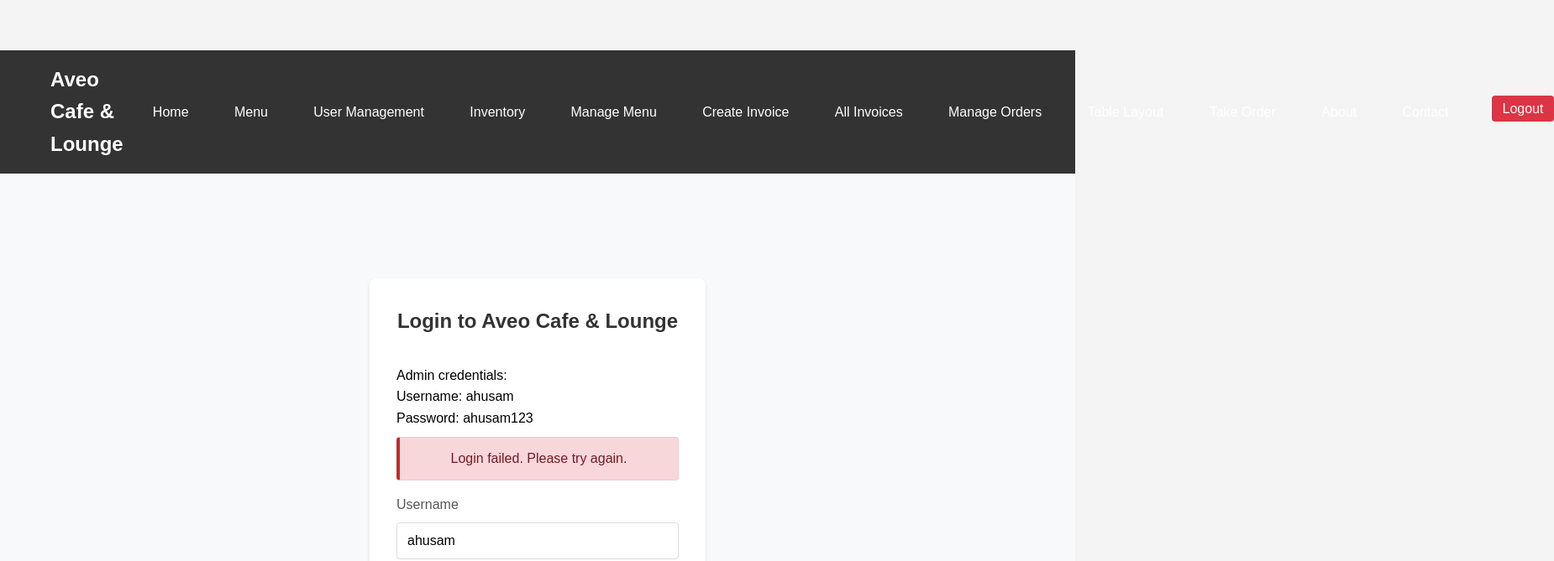
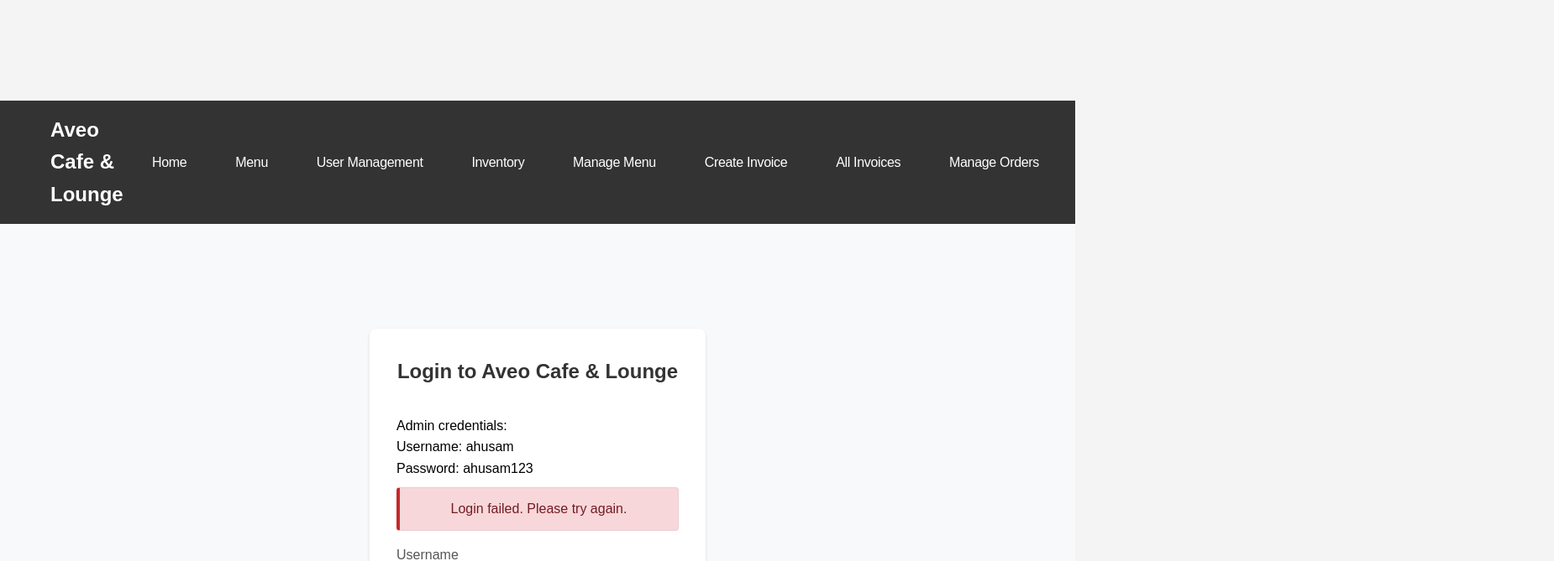
Before and after one commit to Rettey-G/Aveo-cafe-lounge, a React (Create React App) app in the folder frontend/: page /login in a window 1280 px wide. Shown: the top 669 px of the page at 84% size, 1850 px wide, since content can reach past the window. Built offline with nearby package versions, Linux system fonts and the light colour scheme; no server answers.

Commit message:
Fix critical issues: API 500 errors, invoice generation, inventory management, navbar width

```diff
--- a/frontend/src/App.css
+++ b/frontend/src/App.css
@@ -8,6 +8,18 @@ body {
   font-family: 'Arial', sans-serif;
   line-height: 1.6;
   background-color: #f4f4f4;
+  margin: 0;
+  padding: 0;
+  width: 100%;
+  overflow-x: hidden;
+}
+
+/* Add padding to body to accommodate fixed navbar */
+body > div#root > div.app {
+  padding-top: 60px;
+  width: 100%;
+  overflow-x: hidden;
+  box-sizing: border-box;
 }
 
 .container {
--- a/frontend/src/components/Navbar.css
+++ b/frontend/src/components/Navbar.css
@@ -6,15 +6,19 @@
   top: 0;
   left: 0;
   z-index: 1000;
+  overflow-x: hidden;
+  min-height: 50px;
 }
 
 .navbar-container {
   display: flex;
   justify-content: space-between;
   align-items: center;
+  width: 100%;
   max-width: 1200px;
   margin: 0 auto;
-  padding: 0 2rem;
+  padding: 0 0.5rem;
+  overflow-x: hidden;
 }
 
 .navbar-logo {
@@ -43,21 +47,23 @@
 
 .nav-item {
   position: relative;
+  margin-right: 5px;
 }
 
 .nav-links {
   color: #fff;
   text-decoration: none;
-  font-size: 0.78rem;
+  font-size: 0.7rem;
   font-weight: 500;
   transition: all 0.3s ease;
-  padding: 0.4rem 0.2rem;
+  padding: 0.25rem 0.15rem;
   position: relative;
   display: inline-block;
   background: none;
   border: none;
   cursor: pointer;
   white-space: nowrap;
+  letter-spacing: -0.02em;
 }
 
 .nav-links:hover {
--- a/frontend/src/pages/InventoryPage.js
+++ b/frontend/src/pages/InventoryPage.js
@@ -85,7 +85,9 @@ const InventoryPage = () => {
           });
 
           // Use axios directly to avoid interceptor issues with FormData
-          const response = await axios.post(`${api.defaults.baseURL}/inventory`, formDataWithImage, {
+          // Fix the URL by removing /api suffix and then adding it properly
+          const baseUrl = api.defaults.baseURL.replace('/api', '');
+          const response = await axios.post(`${baseUrl}/api/inventory`, formDataWithImage, {
             headers: {
               'Content-Type': 'multipart/form-data',
               'Authorization': `Bearer ${localStorage.getItem('token')}`
--- a/frontend/src/pages/InvoicePage.js
+++ b/frontend/src/pages/InvoicePage.js
@@ -95,19 +95,32 @@ const InvoicePage = () => {
   };
 
   const handleGenerateInvoice = async () => {
+    // Make sure we have valid data that won't cause server errors
     const invoiceData = {
       invoiceNumber,
-      customerDetails,
-      items: selectedItems,
+      customerDetails: {
+        name: customerDetails.name || 'Guest',
+        email: customerDetails.email || '',
+        phone: customerDetails.phone || '',
+        address: customerDetails.address || ''
+      },
+      items: selectedItems.map(item => ({
+        _id: item._id,
+        name: item.name,
+        price: parseFloat(item.price) || 0,
+        quantity: parseInt(item.quantity) || 1
+      })),
       subtotal: calculateSubtotal(),
       serviceCharge: calculateServiceCharge(),
       tax: calculateTax(),
       discount: calculateDiscount(),
       total: calculateTotal(),
       date: new Date().toISOString(),
+      status: 'paid'
     };
 
     try {
+      console.log('Sending invoice data:', invoiceData);
       await api.post('/invoices', invoiceData);
       // Update inventory quantities
       for (const item of selectedItems) {
--- a/frontend/src/pages/MenuManagementPage.js
+++ b/frontend/src/pages/MenuManagementPage.js
@@ -91,7 +91,9 @@ const MenuManagementPage = () => {
           });
 
           // Use axios directly to avoid interceptor issues with FormData
-          const response = await axios.post(`${api.defaults.baseURL}/menu-items`, formDataWithImage, {
+          // Use the base URL without /api suffix for file uploads
+          const baseUrl = api.defaults.baseURL.replace('/api', '');
+          const response = await axios.post(`${baseUrl}/api/menu-items`, formDataWithImage, {
             headers: {
               'Content-Type': 'multipart/form-data',
               'Authorization': `Bearer ${localStorage.getItem('token')}`
--- a/frontend/src/pages/TableLayout.css
+++ b/frontend/src/pages/TableLayout.css
@@ -233,13 +233,16 @@
 
 .floor-layout {
   position: relative;
-  min-height: 500px;
+  min-height: 400px;
+  max-height: 600px;
   background-color: #fff;
   border: 1px solid #ddd;
   border-radius: 8px;
   padding: 20px;
   margin-bottom: 30px;
-  overflow: hidden;
+  overflow: auto;
+  width: 100%;
+  box-sizing: border-box;
 }
 
 .ground-floor {
```
